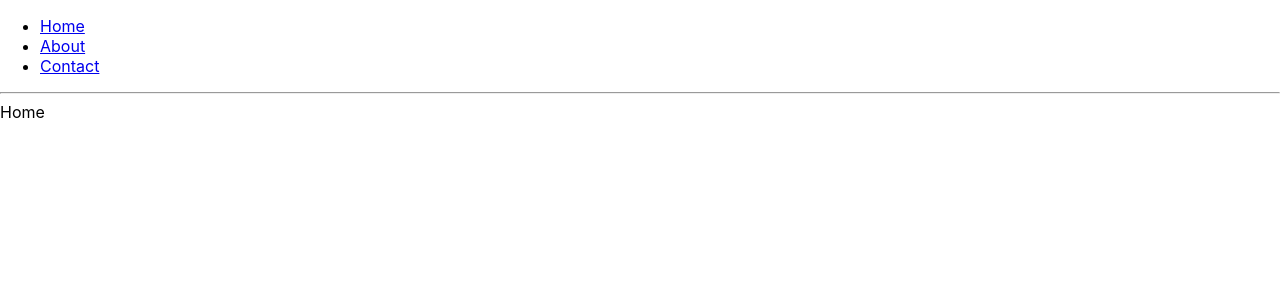
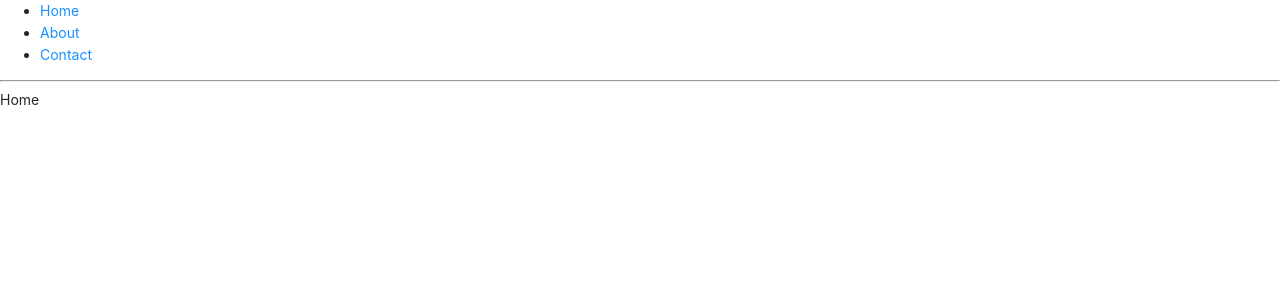
Before and after one commit to oofin008/vite-ts-ddd, a React (Vite) app: page / in a window 1280 px wide. Shown: the top 300 px of the page. Built offline with nearby package versions, Linux system fonts and the light colour scheme.

Commit message:
feat: add Antd UI package

```diff
--- a/package.json
+++ b/package.json
@@ -8,6 +8,7 @@
     "preview": "vite preview"
   },
   "dependencies": {
+    "antd": "^4.21.0",
     "react": "^18.0.0",
     "react-dom": "^18.0.0",
     "react-router-dom": "^6.3.0"
--- a/src/App.css
+++ b/src/App.css
@@ -1,3 +1,5 @@
+@import 'antd/dist/antd.min.css';
+
 .App {
   text-align: center;
 }
```
Also changed, not shown: 1 other file (tests, documents, lock files or other folders).
